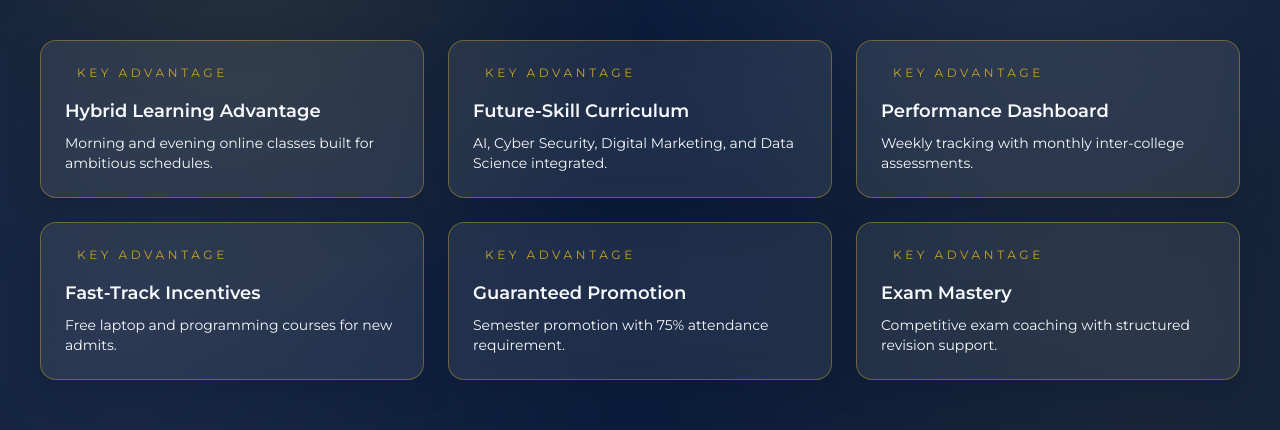
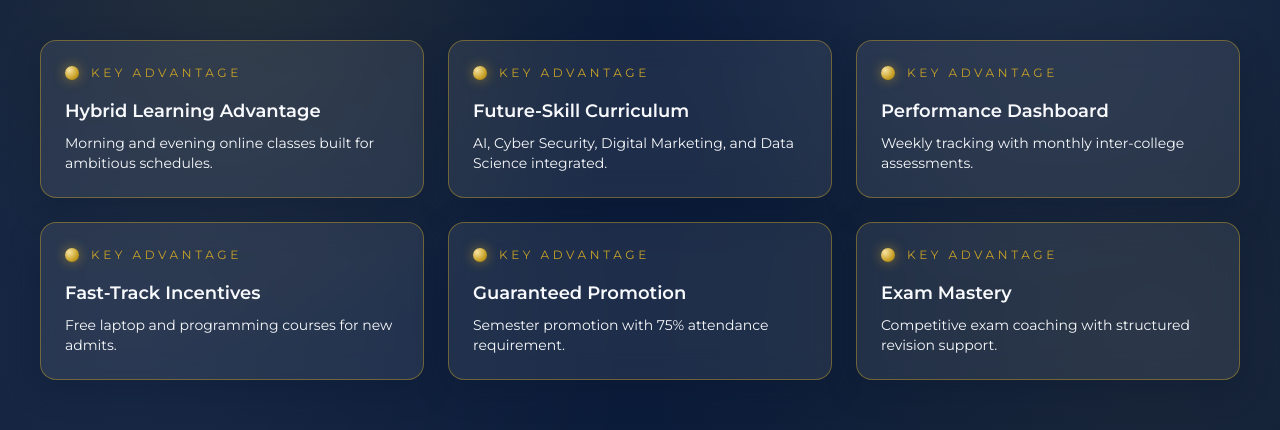
Before and after one commit to mamapage/oims, a Next.js app: page / in a window 1280 px wide. Shown: the part 836-1266 px from the top of the page. Built offline with nearby package versions, Linux system fonts and the light colour scheme.

Commit message:
Update globals.css

```diff
--- a/app/globals.css
+++ b/app/globals.css
@@ -120,6 +120,25 @@ video {
   color: #f2e2b5;
 }
 
+.feature-card {
+  position: relative;
+  transition: transform 200ms ease, box-shadow 200ms ease, border-color 200ms ease;
+}
+
+.feature-card:hover {
+  transform: translateY(-4px);
+  border-color: rgba(201, 162, 39, 0.7);
+  box-shadow: 0 16px 40px rgba(8, 18, 34, 0.45);
+}
+
+.feature-bullet {
+  width: 14px;
+  height: 14px;
+  border-radius: 999px;
+  background: radial-gradient(circle at 30% 30%, #f7e3a3, #c9a227 60%, #8b6b12 100%);
+  box-shadow: 0 0 12px rgba(201, 162, 39, 0.6);
+}
+
 .field {
   background: rgba(247, 249, 252, 0.08);
   border: 1px solid rgba(247, 249, 252, 0.2);
```
